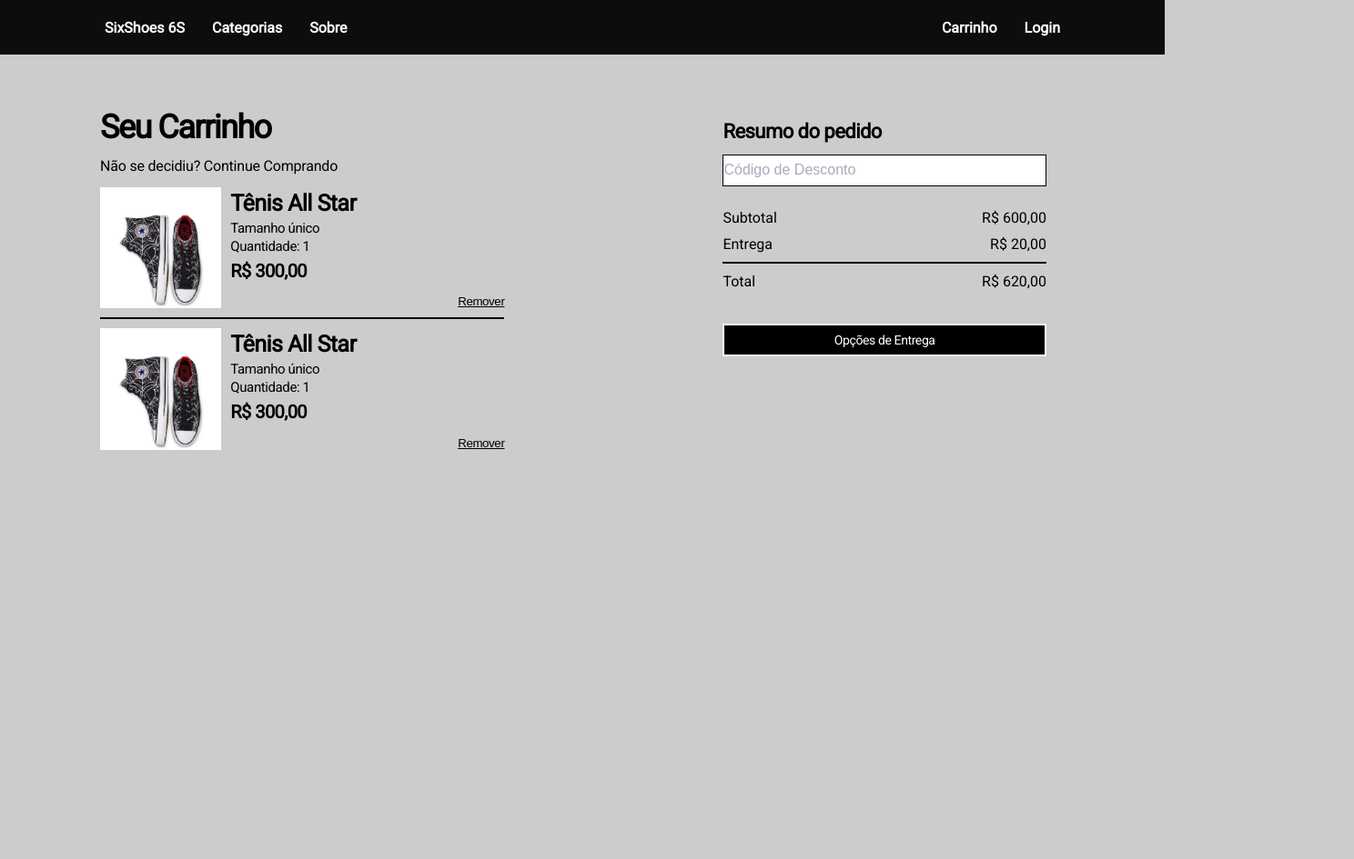
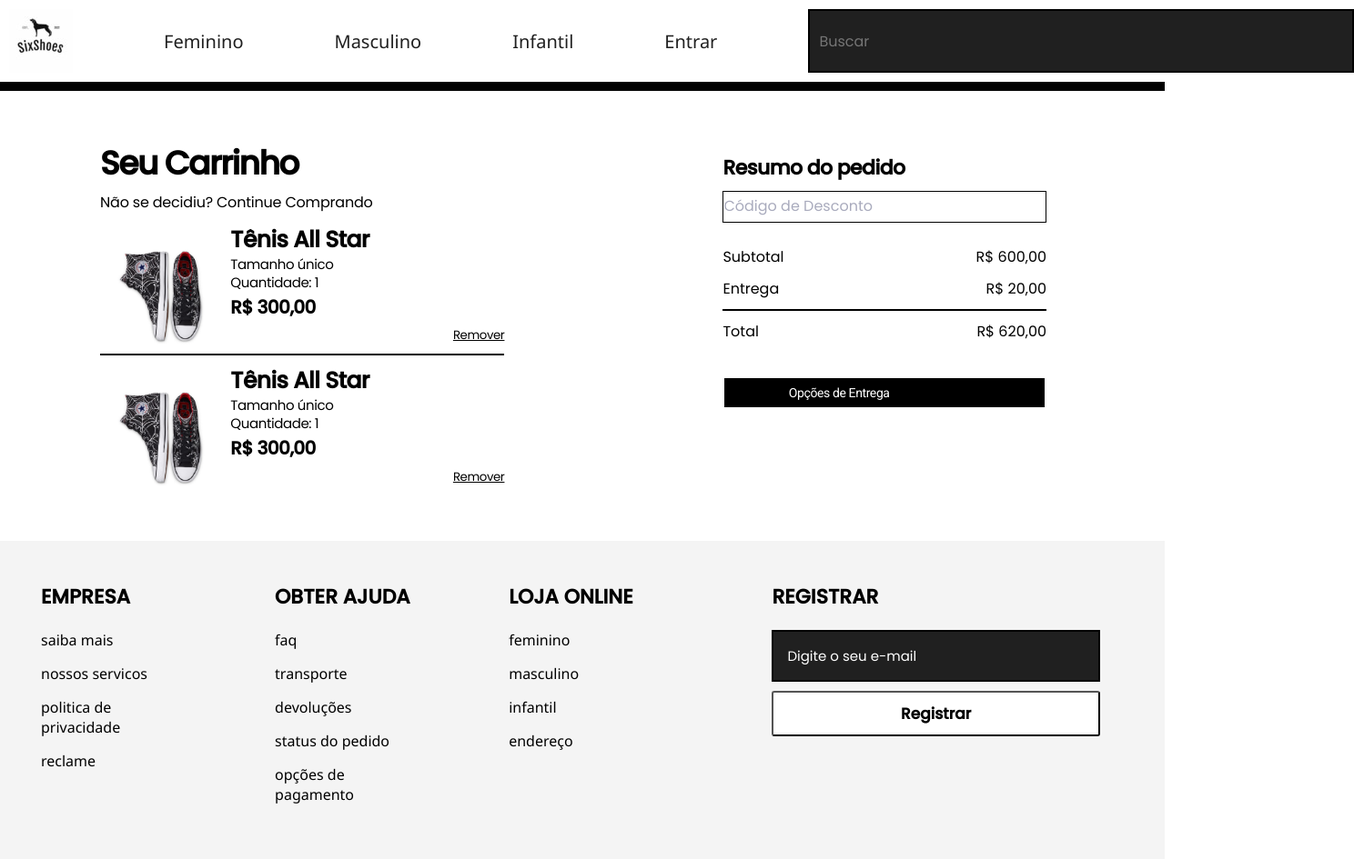
Before and after one commit to Grupo-06-Projeto-Integrador-DH/Projeto-Integrador-Grupo06, a website: page views/carrinho.html in a window 1280 px wide. Shown: the whole page at 91% size, 1488 px wide, since content can reach past the window. Before the commit the page ends 800 px from the top, so only its background shows below. Drawn offline with Linux system fonts and the light colour scheme.

Commit message:
Ajustando páginas home e produtos

```diff
--- a/public/css/produto.css
+++ b/public/css/produto.css
@@ -10,7 +10,7 @@
     height: 100%;
 }
 
-body {
+/* body {
     background-color: #ccc;
     font-family: 'Roboto', sans-serif;
     height: 100%;
@@ -43,13 +43,14 @@
 
 header .link-header {
     margin-left: auto;
-}
+} */
 
 /* Estilização da página do carrinho */
 
 .cart-page {
     display: flex;
     flex-direction: row;
+    background-color: #ffffff;
 }
 
 main .products-on-cart {
@@ -86,7 +87,7 @@
     border: none;
     cursor: pointer;
     color: #000000;
-    background-color: #ccc;
+    background-color: #ffffff;
 }
 
 main .cart-title {
@@ -178,7 +179,9 @@
 
 main .btn-delivery {
     display: flex;
+    align-items: center;
     justify-content: center;
+    text-align: center;
     margin: 12px 0;
     cursor: pointer;
     background-color: #000;
@@ -302,7 +305,7 @@
     width: 100%;
 }
 
-main .btn-add-cart p {
+main .btn-add-cart a {
     display: flex;
     align-items: center;
     justify-content: center;
--- a/views/carrinho.html
+++ b/views/carrinho.html
@@ -4,18 +4,22 @@
     <meta charset="UTF-8">
     <meta http-equiv="X-UA-Compatible" content="IE=edge">
     <meta name="viewport" content="width=device-width, initial-scale=1.0">
+    <link rel="stylesheet" href="/css/geral.css">
     <link rel="stylesheet" href="/css/produto.css">
     <title>Carrinho</title>
 </head>
 <body>
     <header>
-        <div>
-            <a href="/">SixShoes 6S</a>
-            <a href="/produto">Categorias</a>
-            <a href="#">Sobre</a>
-            <a class="link-header" href="/carrinho">Carrinho</a>
-            <a href="#">Login</a>
-        </div>
+        <nav>
+            <a href="/">
+                <img id="logo" src="/img/logo.jpg" alt="logo"/>
+            </a>
+            <a href="">Feminino</a>
+            <a href="">Masculino</a>
+            <a href="">Infantil</a>
+            <a href="/login">Entrar</a>
+            <input type="text" class="search-text" placeholder="Buscar">
+        </nav>
     </header>
     <main class="cart-page">
         <section class="products-on-cart">
@@ -68,5 +72,51 @@
             </button>
         </section>
     </main>
+    <footer>
+        <div class="container-footer">
+            <div class="row-footer">
+                <div class="footer-col">
+                    <h4>Empresa</h4>
+                    <ul>
+                        <li> <a href="">Saiba mais</a></li>
+                        <li> <a href="">Nossos servicos</a></li>
+                        <li> <a href="">politica de privacidade</a></li>
+                        <li>
+                        <li> <a href="">reclame</a></li>
+                    </ul>
+                </div>
+                <div class="footer-col">
+                    <h4>Obter ajuda</h4>
+                    <ul>
+                        <li> <a href="">FAQ</a></li>
+                        <li> <a href="">transporte</a></li>
+                        <li> <a href="">devoluções</a></li>
+                        <li>
+                        <li> <a href="">Status do pedido</a></li>
+                        <li> <a href="">Opções de pagamento</a></li>
+                    </ul>
+
+                </div>
+                <div class="footer-col">
+                    <h4>Loja online</h4>
+                    <ul>
+                        <li> <a href="">Feminino</a></li>
+                        <li> <a href="">Masculino</a></li>
+                        <li>
+                        <li> <a href="">Infantil</a></li>
+                        <li> <a href="">Endereço</a></li>
+                    </ul>
+
+                </div>
+            </div>
+            <div class="footer-col">
+                <h4>Registrar</h4>
+                <div class="form-sub">
+                    <forn>
+                        <input type="email" placeholder="Digite o seu e-mail " required>
+                        <button>Registrar</button>
+                    </forn>
+                </div>
+    </footer>
 </body>
 </html>
```
Also changed, not shown: views/index.html (+13 -12 lines), views/produto.html (+47 -8 lines).
